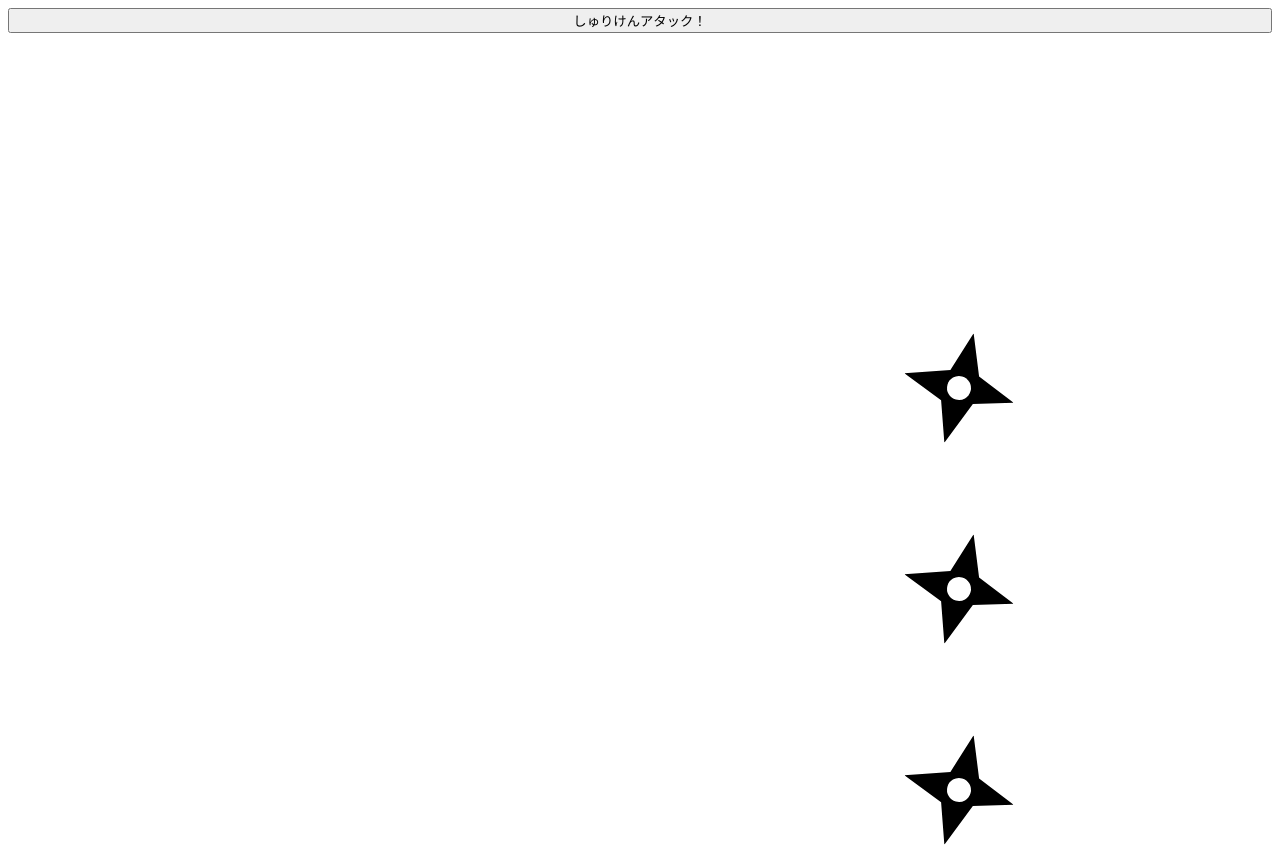
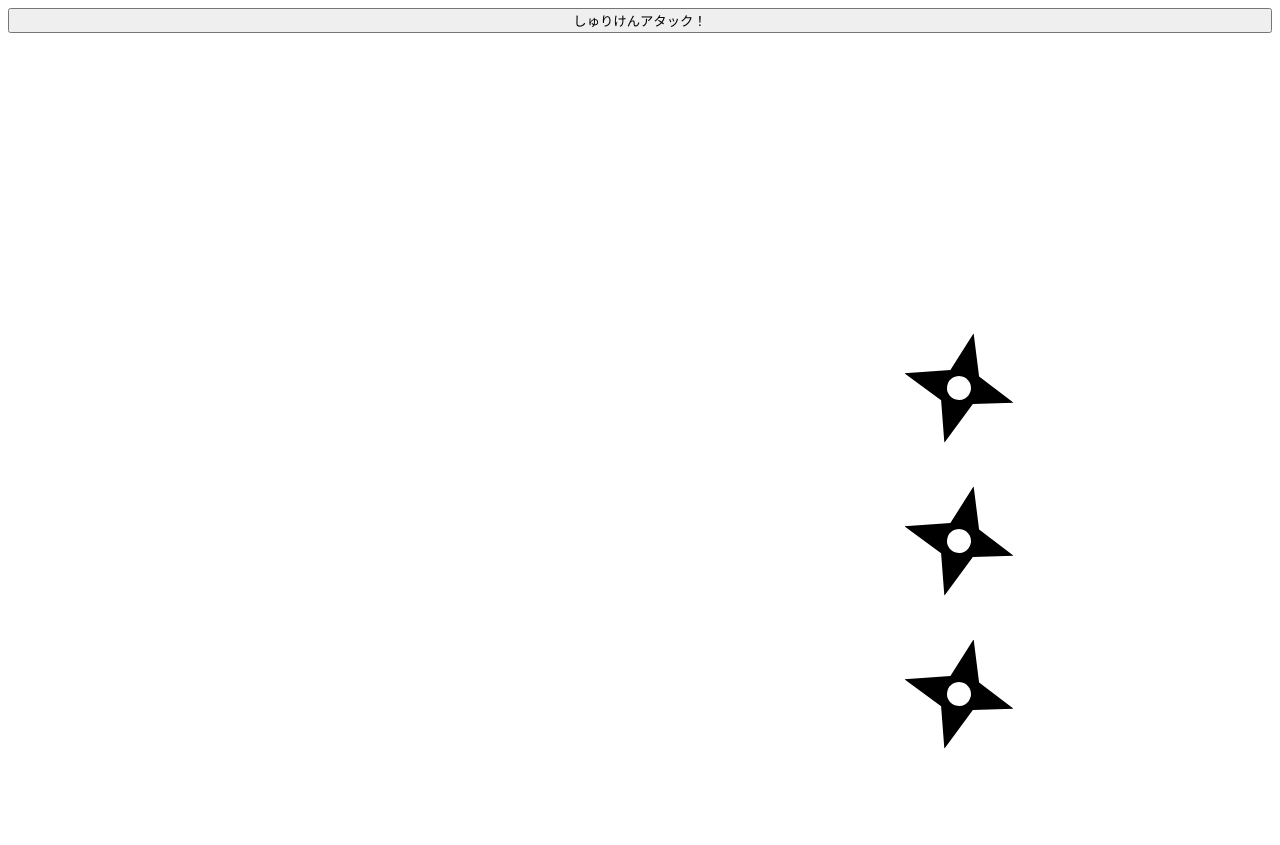
Before and after one commit to MarianMaschkeRGST/anime.js-test-projects, a plain HTML site: page shuriken.html in a window 1280 px wide. Both pictures are taken after a click on the button "しゅりけんアタック！". After the commit the page ends 800 px from the top, so only its background shows below. Drawn offline with nearby package versions, Linux system fonts and the light colour scheme.

Commit message:
fixed shuriken attack button, trajectory still looks awkward

```diff
--- a/shuriken.html
+++ b/shuriken.html
@@ -41,14 +41,40 @@
                 height: 100px;
                 background-color: #33ff44
             }
+        </style>
+        <script>
+            function attack(){
+                delay = 100;
+                divs = Array.from(document.getElementsByClassName("box"));
+                divs.forEach((d, i) =>
+                anime({
+                    targets: d,
+                    marginBottom:["-10rem","3rem"],
+                    translateX:"70vw",
+                    translateY:300,
+                    rotate:6720,
+                    scale:0.8,
+                    duration: 1000,
+                    delay: delay * i,
+                }))
+            };
 
-
-
-
-        </style>
+            function loadPage() {
+                document.getElementById("attack").addEventListener("click", attack);
+            };
+            // anime({
+            //     targets:".box",
+            //     marginBottom:["-10rem","6rem"],
+            //     translateX:"70vw",
+            //     translateY:300,
+            //     rotate:6720,
+            //     scale:0.8,
+            //     duration: 1000,
+            //     });
+        </script>
     </head>
-    <body>
-        <button class="attack">しゅりけんアタック！</button>
+    <body onload ="loadPage()">
+        <button id="attack">しゅりけんアタック！</button>
         <div class = "box">
             <div class="fingerhole"></div>
         </div>
@@ -58,16 +84,6 @@
         <div class = "box">
             <div class="fingerhole"></div>
         </div>
-        <script>
-                anime({
-                targets:".box",
-                marginBottom:["-10rem","6rem"],
-                translateX:"70vw",
-                translateY:300,
-                rotate:6720,
-                scale:0.8,
-                duration: 1000,
-                });
-        </script>
+
     </body>
 </html>
```
Also changed, not shown: staggered_loading.html (+1 -1 lines).
